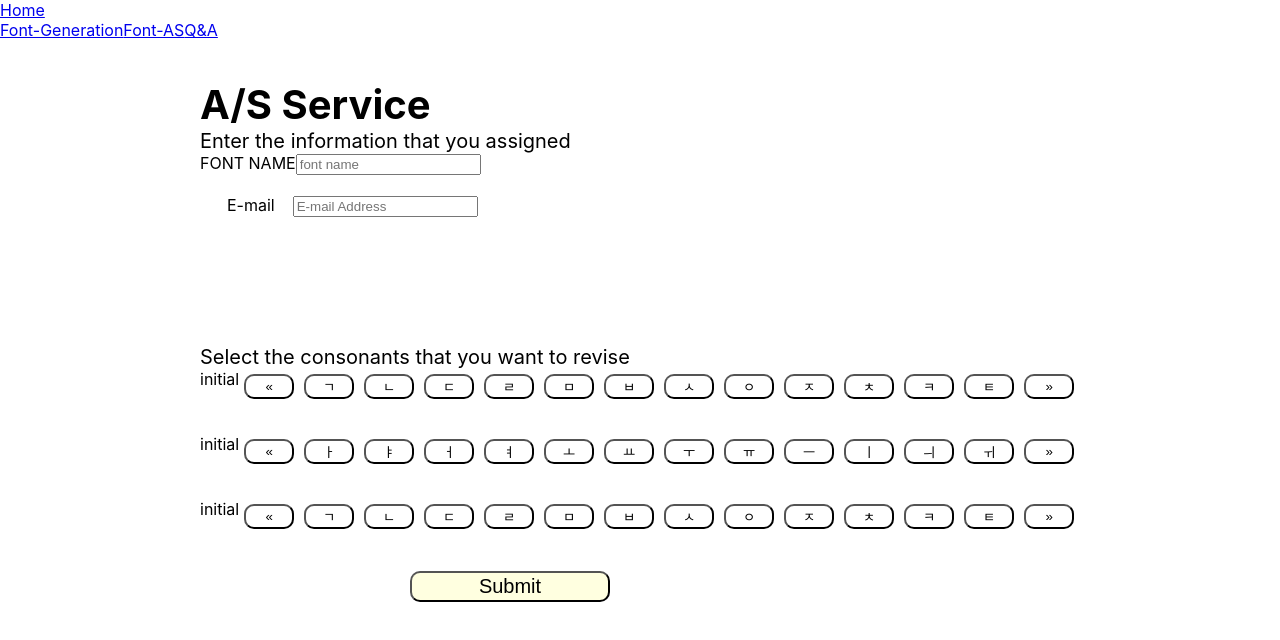
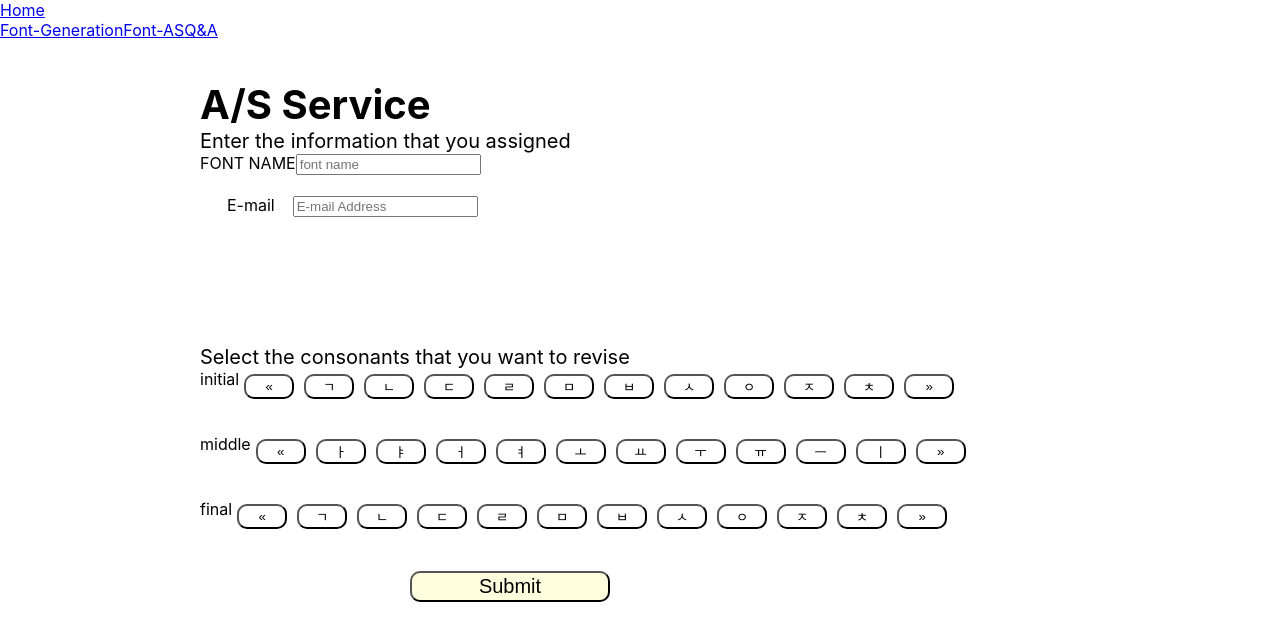
Before and after one commit to dasollee2525/Capstone-project, a React (Create React App) app: page /form2 in a window 1280 px wide. Shown: the top 640 px of the page. Built offline with nearby package versions, Linux system fonts and the light colour scheme; the HTML template or start-up script is replaced by a standard one.

Commit message:
form-two for문

```diff
--- a/src/site/form-two.js
+++ b/src/site/form-two.js
@@ -61,6 +61,103 @@ let Conbutton = styled.button`
 `;
 
 function Form2() {
+  let initial = [
+    "ㄱ",
+    "ㄴ",
+    "ㄷ",
+    "ㄹ",
+    "ㅁ",
+    "ㅂ",
+    "ㅅ",
+    "ㅇ",
+    "ㅈ",
+    "ㅊ",
+    "ㅋ",
+    "ㅌ",
+    "ㅍ",
+    "ㅎ",
+    "ㄲ",
+    "ㄸ",
+    "ㅃ",
+    "ㅆ",
+    "ㅉ",
+  ];
+  let middle = [
+    "ㅏ",
+    "ㅑ",
+    "ㅓ",
+    "ㅕ",
+    "ㅗ",
+    "ㅛ",
+    "ㅜ",
+    "ㅠ",
+    "ㅡ",
+    "ㅣ",
+    "ㅐ",
+    "ㅒ",
+    "ㅔ",
+    "ㅖ",
+    "ㅘ",
+    "ㅙ",
+    "ㅚ",
+    "ㅝ",
+    "ㅞ",
+    "ㅟ",
+    "ㅢ",
+  ];
+  let final = [
+    "ㄱ",
+    "ㄴ",
+    "ㄷ",
+    "ㄹ",
+    "ㅁ",
+    "ㅂ",
+    "ㅅ",
+    "ㅇ",
+    "ㅈ",
+    "ㅊ",
+    "ㅋ",
+    "ㅌ",
+    "ㅍ",
+    "ㅎ",
+    "ㄲ",
+    "ㄳ",
+    "ㄵ",
+    "ㄶ",
+    "ㄺ",
+    "ㄻ",
+    "ㄼ",
+    "ㄽ",
+    "ㄾ",
+    "ㄿ",
+    "ㅀ",
+    "ㅄ",
+    "ㅆ",
+  ];
+  let consonant_length = 10;
+  let initial_rendering = () => {
+    let result = [];
+    for (let i = 0; i < consonant_length; i++) {
+      result.push(<Conbutton key={i}>{initial[i]}</Conbutton>);
+    }
+    return result;
+  };
+  let middle_rendering = () => {
+    let result = [];
+    for (let i = 0; i < consonant_length; i++) {
+      result.push(<Conbutton key={i}>{middle[i]}</Conbutton>);
+    }
+    return result;
+  };
+
+  let final_rendering = () => {
+    let result = [];
+    for (let i = 0; i < consonant_length; i++) {
+      result.push(<Conbutton key={i}>{final[i]}</Conbutton>);
+    }
+    return result;
+  };
+
   return (
     <Outcontainer>
       <Header>
@@ -114,52 +211,19 @@ function Form2() {
           <Consonant marginsize={"0 0 30px 0"}>
             <InputGroup.Text id="inputGroup-sizing-lg">initial</InputGroup.Text>
             <Conbutton>&#171;</Conbutton>
-            <Conbutton>ㄱ</Conbutton>
-            <Conbutton>ㄴ</Conbutton>
-            <Conbutton>ㄷ</Conbutton>
-            <Conbutton>ㄹ</Conbutton>
-            <Conbutton>ㅁ</Conbutton>
-            <Conbutton>ㅂ</Conbutton>
-            <Conbutton>ㅅ</Conbutton>
-            <Conbutton>ㅇ</Conbutton>
-            <Conbutton>ㅈ</Conbutton>
-            <Conbutton>ㅊ</Conbutton>
-            <Conbutton>ㅋ</Conbutton>
-            <Conbutton>ㅌ</Conbutton>
+            {initial_rendering()}
             <Conbutton>&#187;</Conbutton>
           </Consonant>
           <Consonant marginsize={"0 0 30px 0"}>
-            <InputGroup.Text id="inputGroup-sizing-lg">initial</InputGroup.Text>
+            <InputGroup.Text id="inputGroup-sizing-lg">middle</InputGroup.Text>
             <Conbutton>&#171;</Conbutton>
-            <Conbutton>ㅏ</Conbutton>
-            <Conbutton>ㅑ</Conbutton>
-            <Conbutton>ㅓ</Conbutton>
-            <Conbutton>ㅕ</Conbutton>
-            <Conbutton>ㅗ</Conbutton>
-            <Conbutton>ㅛ</Conbutton>
-            <Conbutton>ㅜ</Conbutton>
-            <Conbutton>ㅠ</Conbutton>
-            <Conbutton>ㅡ</Conbutton>
-            <Conbutton>ㅣ</Conbutton>
-            <Conbutton>ㅢ</Conbutton>
-            <Conbutton>ㅟ</Conbutton>
+            {middle_rendering()}
             <Conbutton>&#187;</Conbutton>
           </Consonant>
           <Consonant marginsize={"0 0 30px 0"}>
-            <InputGroup.Text id="inputGroup-sizing-lg">initial</InputGroup.Text>
+            <InputGroup.Text id="inputGroup-sizing-lg">final</InputGroup.Text>
             <Conbutton>&#171;</Conbutton>
-            <Conbutton>ㄱ</Conbutton>
-            <Conbutton>ㄴ</Conbutton>
-            <Conbutton>ㄷ</Conbutton>
-            <Conbutton>ㄹ</Conbutton>
-            <Conbutton>ㅁ</Conbutton>
-            <Conbutton>ㅂ</Conbutton>
-            <Conbutton>ㅅ</Conbutton>
-            <Conbutton>ㅇ</Conbutton>
-            <Conbutton>ㅈ</Conbutton>
-            <Conbutton>ㅊ</Conbutton>
-            <Conbutton>ㅋ</Conbutton>
-            <Conbutton>ㅌ</Conbutton>
+            {final_rendering()}
             <Conbutton>&#187;</Conbutton>
           </Consonant>
         </Upload>
```
